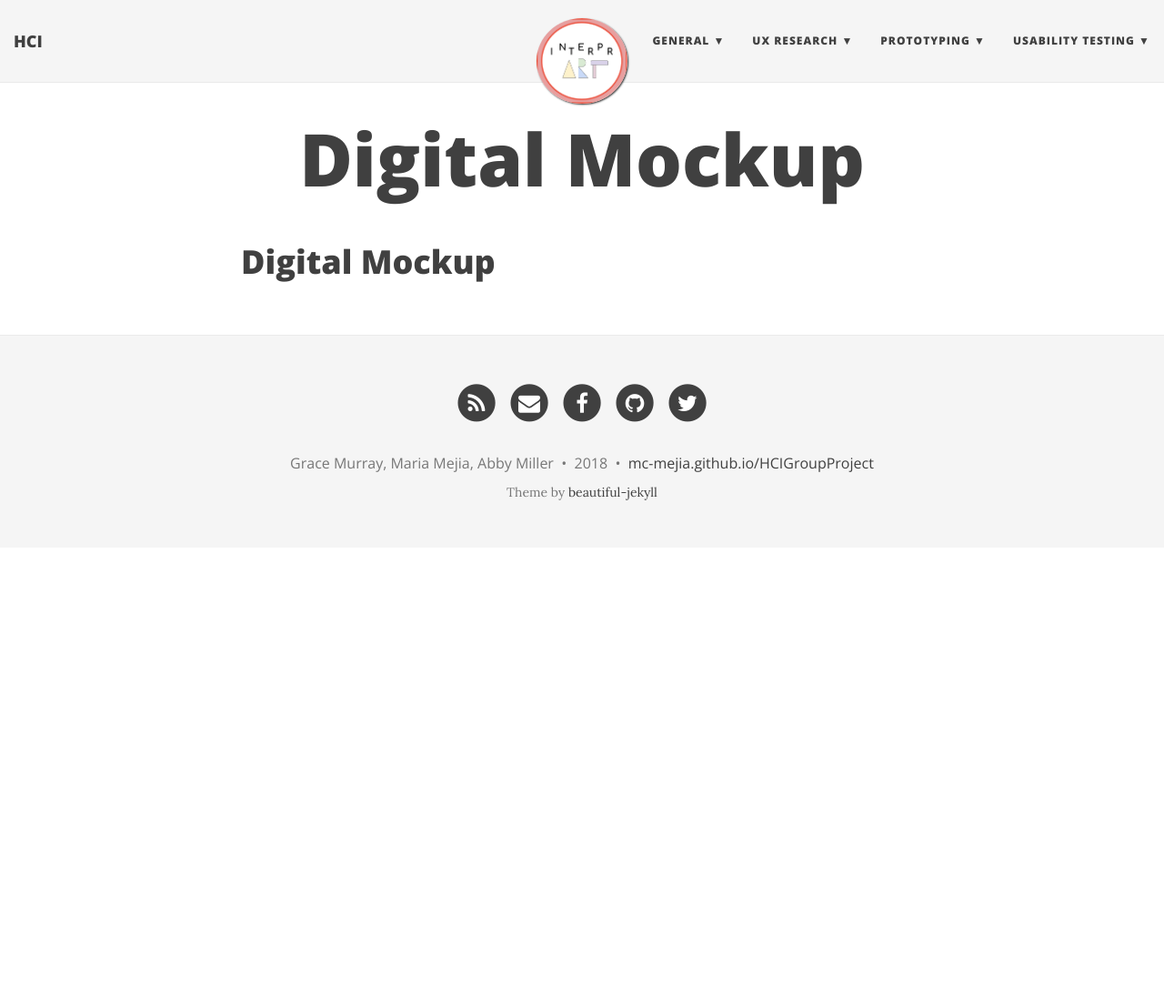
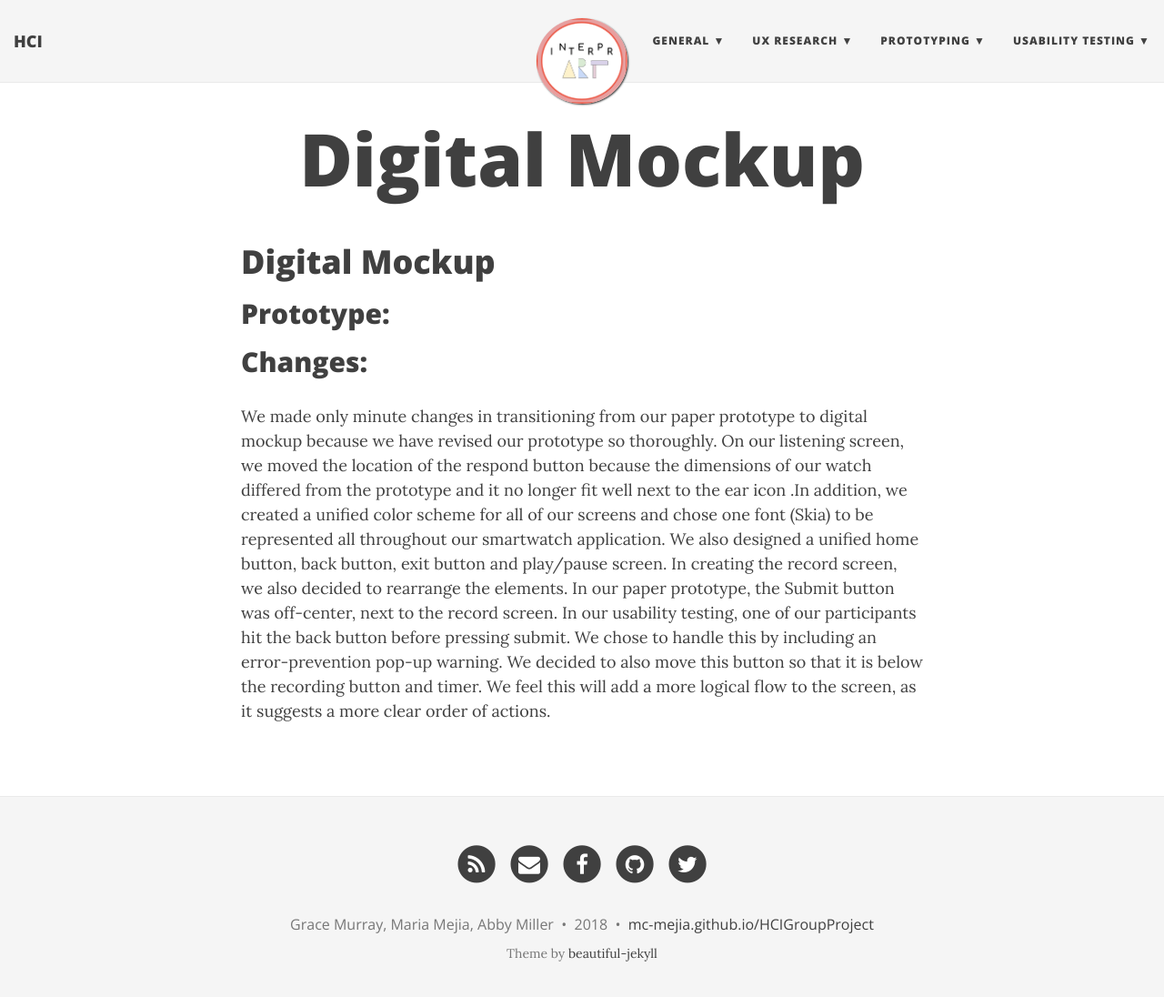
Before and after one commit to mc-mejia/HCIGroupProject, a Jekyll site: the page built from digitalmockup.md, in a window 1280 px wide and 1109 px high. Shown: the top 1096 px of the window at 91% size. Built offline with Jekyll 4.4.1, drawn with Linux system fonts in a browser that asks for light colours; nearby versions of some CDN libraries; our own code applies the rules of GitHub Pages for plain Markdown files.

Commit message:
Update digitalmockup.md

```diff
--- a/digitalmockup.md
+++ b/digitalmockup.md
@@ -1 +1,11 @@
 # Digital Mockup
+
+## Prototype:
+
+
+
+
+## Changes:
+
+We made only minute changes in transitioning from our paper prototype to digital mockup because we have revised our prototype so thoroughly. On our listening screen, we moved the location of the respond button because the dimensions of our watch differed from the prototype and it no longer fit well next to the ear icon .In addition, we created a unified color scheme for all of our screens and chose one font (Skia) to be represented all throughout our smartwatch application. We also designed a unified home button, back button, exit button and play/pause screen.
+In creating the record screen, we also decided to rearrange the elements. In our paper prototype, the Submit button was off-center, next to the record screen. In our usability testing, one of our participants hit the back button before pressing submit. We chose to handle this by including an error-prevention pop-up warning. We decided to also move this button so that it is below the recording button and timer. We feel this will add a more logical flow to the screen, as it suggests a more clear order of actions.
```
